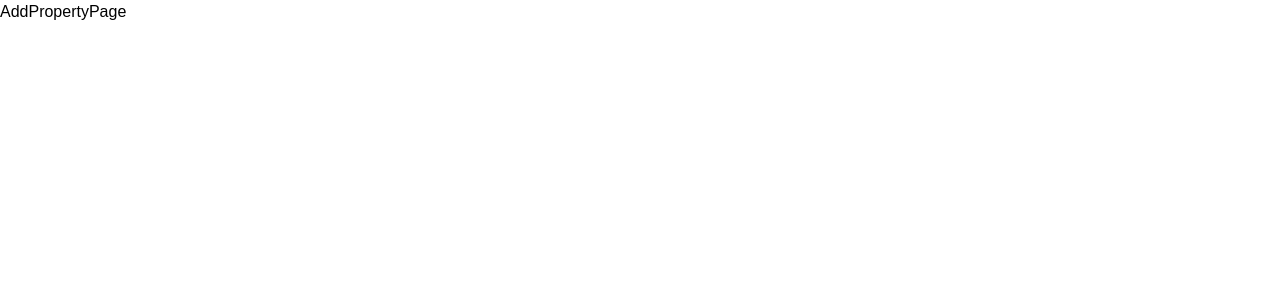
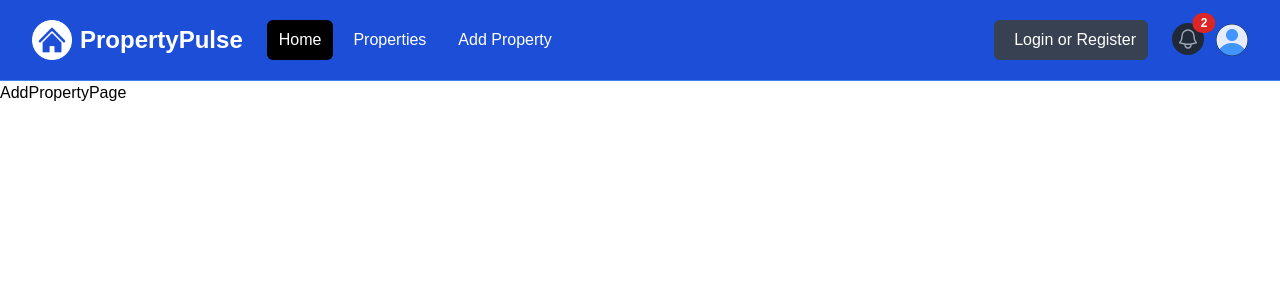
Before and after one commit to DmitryPolyakov1985/property-pulse, a Next.js app: page /properties/add in a window 1280 px wide. Shown: the top 300 px of the page. Built offline with nearby package versions, Linux system fonts and the light colour scheme.

Commit message:
navbar started

```diff
--- a/app/layout.jsx
+++ b/app/layout.jsx
@@ -1,22 +1,23 @@
-
-import '@/assets/styles/globals.css'
+import "@/assets/styles/globals.css";
+import Navbar from "@/components/Navbar";
 
 export const metadata = {
-    title: 'Property Pulse',
-    keywords: 'rental, property, real estate',
-    description: 'Find the perfect rental property'
-}
+  title: "Property Pulse",
+  keywords: "rental, property, real estate",
+  description: "Find the perfect rental property",
+};
 
-function Mainlayout({children}) {
+function Mainlayout({ children }) {
   return (
     <html lang="en">
       <body>
         <main>
+          <Navbar />
           {children}
         </main>
       </body>
     </html>
-  )
+  );
 }
 
-export default Mainlayout
+export default Mainlayout;
--- /dev/null
+++ b/components/Navbar.jsx
@@ -0,0 +1,203 @@
+import Image from 'next/image';
+import logo from '@/assets/images/logo-white.png';
+import profileDefault from '@/assets/images/profile.png';
+
+const Navbar = () => {
+  return (
+    <nav className='bg-blue-700 border-b border-blue-500'>
+      <div className='mx-auto max-w-7xl px-2 sm:px-6 lg:px-8'>
+        <div className='relative flex h-20 items-center justify-between'>
+          <div className='absolute inset-y-0 left-0 flex items-center md:hidden'>
+            {/* <!-- Mobile menu button--> */}
+            <button
+              type='button'
+              id='mobile-dropdown-button'
+              className='relative inline-flex items-center justify-center rounded-md p-2 text-gray-400 hover:bg-gray-700 hover:text-white focus:outline-none focus:ring-2 focus:ring-inset focus:ring-white'
+              aria-controls='mobile-menu'
+              aria-expanded='false'
+            >
+              <span className='absolute -inset-0.5'></span>
+              <span className='sr-only'>Open main menu</span>
+              <svg
+                className='block h-6 w-6'
+                fill='none'
+                viewBox='0 0 24 24'
+                strokeWidth='1.5'
+                stroke='currentColor'
+                aria-hidden='true'
+              >
+                <path
+                  strokeLinecap='round'
+                  strokeLinejoin='round'
+                  d='M3.75 6.75h16.5M3.75 12h16.5m-16.5 5.25h16.5'
+                />
+              </svg>
+            </button>
+          </div>
+
+          <div className='flex flex-1 items-center justify-center md:items-stretch md:justify-start'>
+            {/* <!-- Logo --> */}
+            <a className='flex flex-shrink-0 items-center' href='/index.html'>
+              <Image className='h-10 w-auto' src={logo} alt='PropertyPulse' />
+
+              <span className='hidden md:block text-white text-2xl font-bold ml-2'>
+                PropertyPulse
+              </span>
+            </a>
+            {/* <!-- Desktop Menu Hidden below md screens --> */}
+            <div className='hidden md:ml-6 md:block'>
+              <div className='flex space-x-2'>
+                <a
+                  href='/index.html'
+                  className='text-white bg-black hover:bg-gray-900 hover:text-white rounded-md px-3 py-2'
+                >
+                  Home
+                </a>
+                <a
+                  href='/properties.html'
+                  className='text-white hover:bg-gray-900 hover:text-white rounded-md px-3 py-2'
+                >
+                  Properties
+                </a>
+                <a
+                  href='/add-property.html'
+                  className='text-white hover:bg-gray-900 hover:text-white rounded-md px-3 py-2'
+                >
+                  Add Property
+                </a>
+              </div>
+            </div>
+          </div>
+
+          {/* <!-- Right Side Menu (Logged Out) --> */}
+          <div className='hidden md:block md:ml-6'>
+            <div className='flex items-center'>
+              <button className='flex items-center text-white bg-gray-700 hover:bg-gray-900 hover:text-white rounded-md px-3 py-2'>
+                <i className='fa-brands fa-google text-white mr-2'></i>
+                <span>Login or Register</span>
+              </button>
+            </div>
+          </div>
+
+          {/* <!-- Right Side Menu (Logged In) --> */}
+          <div className='absolute inset-y-0 right-0 flex items-center pr-2 md:static md:inset-auto md:ml-6 md:pr-0'>
+            <a href='messages.html' className='relative group'>
+              <button
+                type='button'
+                className='relative rounded-full bg-gray-800 p-1 text-gray-400 hover:text-white focus:outline-none focus:ring-2 focus:ring-white focus:ring-offset-2 focus:ring-offset-gray-800'
+              >
+                <span className='absolute -inset-1.5'></span>
+                <span className='sr-only'>View notifications</span>
+                <svg
+                  className='h-6 w-6'
+                  fill='none'
+                  viewBox='0 0 24 24'
+                  strokeWidth='1.5'
+                  stroke='currentColor'
+                  aria-hidden='true'
+                >
+                  <path
+                    strokeLinecap='round'
+                    strokeLinejoin='round'
+                    d='M14.857 17.082a23.848 23.848 0 005.454-1.31A8.967 8.967 0 0118 9.75v-.7V9A6 6 0 006 9v.75a8.967 8.967 0 01-2.312 6.022c1.733.64 3.56 1.085 5.455 1.31m5.714 0a24.255 24.255 0 01-5.714 0m5.714 0a3 3 0 11-5.714 0'
+                  />
+                </svg>
+              </button>
+              <span className='absolute top-0 right-0 inline-flex items-center justify-center px-2 py-1 text-xs font-bold leading-none text-white transform translate-x-1/2 -translate-y-1/2 bg-red-600 rounded-full'>
+                2
+                {/* <!-- Replace with the actual number of notifications --> */}
+              </span>
+            </a>
+            {/* <!-- Profile dropdown button --> */}
+            <div className='relative ml-3'>
+              <div>
+                <button
+                  type='button'
+                  className='relative flex rounded-full bg-gray-800 text-sm focus:outline-none focus:ring-2 focus:ring-white focus:ring-offset-2 focus:ring-offset-gray-800'
+                  id='user-menu-button'
+                  aria-expanded='false'
+                  aria-haspopup='true'
+                >
+                  <span className='absolute -inset-1.5'></span>
+                  <span className='sr-only'>Open user menu</span>
+                  <Image
+                    className='h-8 w-8 rounded-full'
+                    src={profileDefault}
+                    alt=''
+                  />
+                </button>
+              </div>
+
+              {/* <!-- Profile dropdown --> */}
+              <div
+                id='user-menu'
+                className='hidden absolute right-0 z-10 mt-2 w-48 origin-top-right rounded-md bg-white py-1 shadow-lg ring-1 ring-black ring-opacity-5 focus:outline-none'
+                role='menu'
+                aria-orientation='vertical'
+                aria-labelledby='user-menu-button'
+                tabIndex='-1'
+              >
+                <a
+                  href='/profile.html'
+                  className='block px-4 py-2 text-sm text-gray-700'
+                  role='menuitem'
+                  tabIndex='-1'
+                  id='user-menu-item-0'
+                >
+                  Your Profile
+                </a>
+                <a
+                  href='/saved-properties.html'
+                  className='block px-4 py-2 text-sm text-gray-700'
+                  role='menuitem'
+                  tabIndex='-1'
+                  id='user-menu-item-2'
+                >
+                  Saved Properties
+                </a>
+                <button
+                  className='block px-4 py-2 text-sm text-gray-700'
+                  role='menuitem'
+                  tabIndex='-1'
+                  id='user-menu-item-2'
+                >
+                  Sign Out
+                </button>
+              </div>
+            </div>
+          </div>
+        </div>
+      </div>
+
+      {/* <!-- Mobile menu, show/hide based on menu state. --> */}
+      <div className='hidden' id='mobile-menu'>
+        <div className='space-y-1 px-2 pb-3 pt-2'>
+          <a
+            href='/index.html'
+            className='bg-black text-white block rounded-md px-3 py-2 text-base font-medium'
+          >
+            Home
+          </a>
+          <a
+            href='/properties.html'
+            className='text-white block rounded-md px-3 py-2 text-base font-medium'
+          >
+            Properties
+          </a>
+          <a
+            href='/add-property.html'
+            className='text-white block rounded-md px-3 py-2 text-base font-medium'
+          >
+            Add Property
+          </a>
+          <button className='flex items-center text-white bg-gray-700 hover:bg-gray-900 hover:text-white rounded-md px-3 py-2 my-4'>
+            <i className='fa-brands fa-google mr-2'></i>
+            <span>Login or Register</span>
+          </button>
+        </div>
+      </div>
+    </nav>
+  );
+};
+
+export default Navbar;
```
Lines whose indentation alone changed are shown as unchanged.
